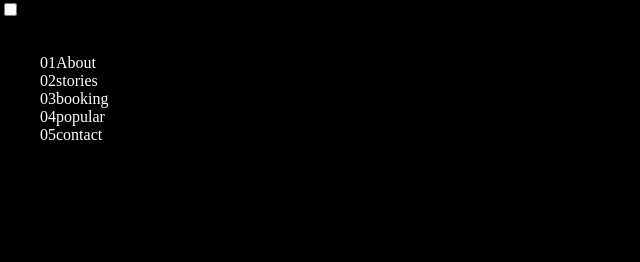
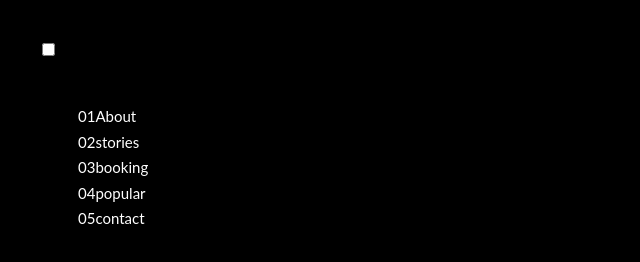
Before and after one commit to mziyandajoko/clickableNavigation, a plain HTML site: page index.html in a window 1280 px wide. Shown: the whole page, without its empty margins (0-640 px from the left). Drawn offline with Linux system fonts and the light colour scheme.

Commit message:
adds body styling

```diff
--- a/index.scss
+++ b/index.scss
@@ -1,14 +1,24 @@
 $color__black: #000000;
 $color__white: #FFFFFF;
 
+html{
+  // difines what 1rem is:
+  font-size: 62.5%;
+}
 
 body{
- background-color: $color__black;
- color: $color__white;
- margin: 0 auto;
+  background-color: $color__black;
+  color: $color__white;
+  font-family: 'lato', sans-serif;
+  font-size: 1.5rem;
+  font-weight: 400;
+  padding: 3rem;
+  line-height: 1.7;
+  box-sizing: border-box;
 }
 
 .navigation{
+  position: relative;
 
 &__icon{
 
@@ -30,7 +40,6 @@ body{
 &__link{
   color: $color__white;
   text-decoration: none;
-
 }
 
 }
```
Also changed, not shown: index.css, 1 other file.
